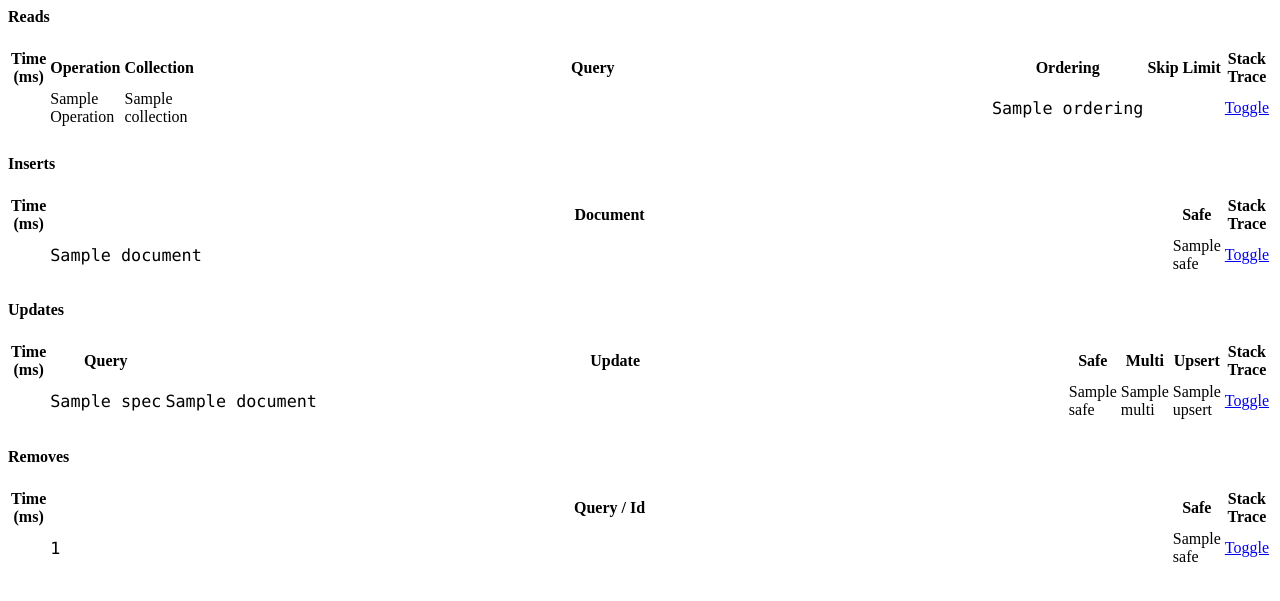
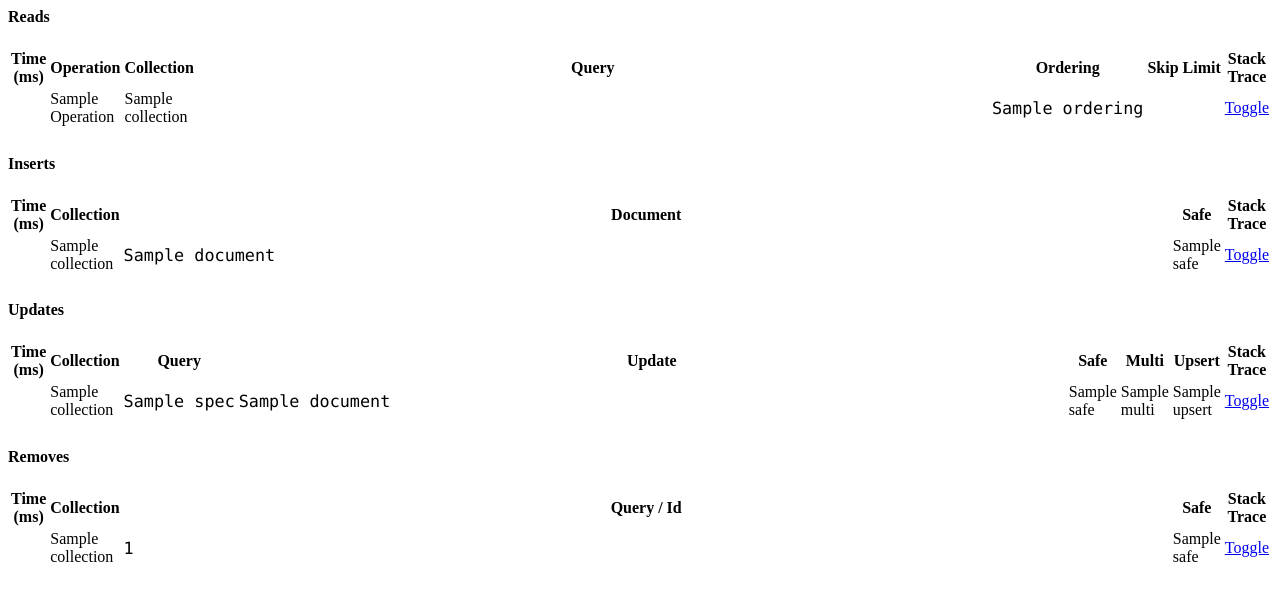
Before and after one commit to hmarr/django-debug-toolbar-mongo, a Django app: template debug_toolbar_mongo/templates/mongo-panel.html in a window 1280 px wide. Shown: the top 601 px of the page. Run offline with Django 3.2, Linux system fonts and the light colour scheme; the template is opened without the code that fills it: most values are stand-ins (such as "Sample title", 1, 10 or a date in 2020).

Commit message:
Reporting the collection on all tables
The Collection column was present only in the Reads table. The other
tables now also report this information.

```diff
--- a/debug_toolbar_mongo/operation_tracker.py
+++ b/debug_toolbar_mongo/operation_tracker.py
@@ -65,6 +65,7 @@ def _insert(collection_self, doc_or_docs, manipulate=True,
 
     __traceback_hide__ = True
     inserts.append({
+        'collection': collection_self.name,
         'document': doc_or_docs,
         'safe': safe,
         'time': total_time,
@@ -90,6 +91,7 @@ def _update(collection_self, spec, document, upsert=False,
 
     __traceback_hide__ = True
     updates.append({
+        'collection': collection_self.name,
         'document': document,
         'upsert': upsert,
         'multi': multi,
@@ -114,6 +116,7 @@ def _remove(collection_self, spec_or_id, safe=False, **kwargs):
 
     __traceback_hide__ = True
     removes.append({
+        'collection': collection_self.name,
         'spec_or_id': spec_or_id,
         'safe': safe,
         'time': total_time,
--- a/debug_toolbar_mongo/templates/mongo-panel.html
+++ b/debug_toolbar_mongo/templates/mongo-panel.html
@@ -90,7 +90,7 @@ table.mongo-op-table tbody {
     </tbody>
 </table>
 {% else %}
-<p>No queries recorded</p>
+<p>No reads recorded</p>
 {% endif %}
 
 <h4>Inserts</h4>
@@ -99,6 +99,7 @@ table.mongo-op-table tbody {
     <thead>
         <tr>
             <th>Time (ms)</th>
+            <th>Collection</th>
             <th style="width: 100%">Document</th>
             <th>Safe</th>
             <th>Stack Trace</th>
@@ -108,6 +109,7 @@ table.mongo-op-table tbody {
         {% for insert in inserts %}
             <tr class="{% cycle 'djDebugOdd' 'djDebugEven' %}">
                 <td>{{ insert.time|floatformat:"4" }}</td>
+                <td>{{ insert.collection }}</td>
                 <td>
                     <pre class="mongo-highlight">{{ insert.document|format_dict:120|highlight:"javascript"|safe }}</pre>
                 </td>
@@ -151,6 +153,7 @@ table.mongo-op-table tbody {
     <thead>
         <tr>
             <th>Time (ms)</th>
+            <th>Collection</th>
             <th>Query</th>
             <th style="width: 100%">Update</th>
             <th>Safe</th>
@@ -163,6 +166,7 @@ table.mongo-op-table tbody {
         {% for update in updates %}
             <tr class="{% cycle 'djDebugOdd' 'djDebugEven' %}">
                 <td>{{ update.time|floatformat:"4" }}</td>
+                <td>{{ update.collection }}</td>
                 <td>
                     <pre class="mongo-highlight">{{ update.spec|format_dict:120|highlight:"javascript"|safe }}</pre>
                 </td>
@@ -211,6 +215,7 @@ table.mongo-op-table tbody {
     <thead>
         <tr>
             <th>Time (ms)</th>
+            <th>Collection</th>
             <th style="width: 100%">Query / Id</th>
             <th>Safe</th>
             <th>Stack Trace</th>
@@ -220,6 +225,7 @@ table.mongo-op-table tbody {
         {% for remove in removes %}
             <tr class="{% cycle 'djDebugOdd' 'djDebugEven' %}">
                 <td>{{ remove.time|floatformat:"4" }}</td>
+                <td>{{ remove.collection }}</td>
                 <td>
                     <pre class="mongo-highlight">{{ remove.spec_or_id|format_dict:120|highlight:"javascript"|safe }}</pre>
                 </td>
```
